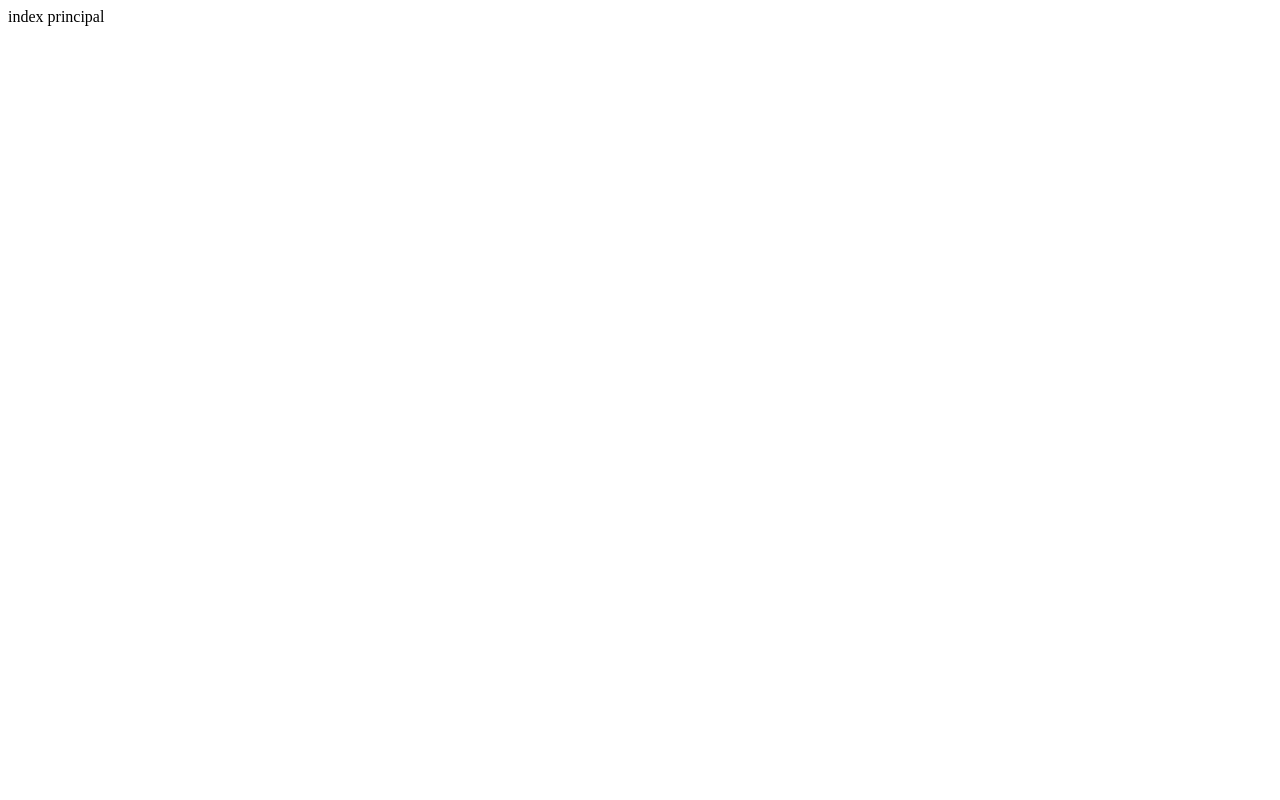
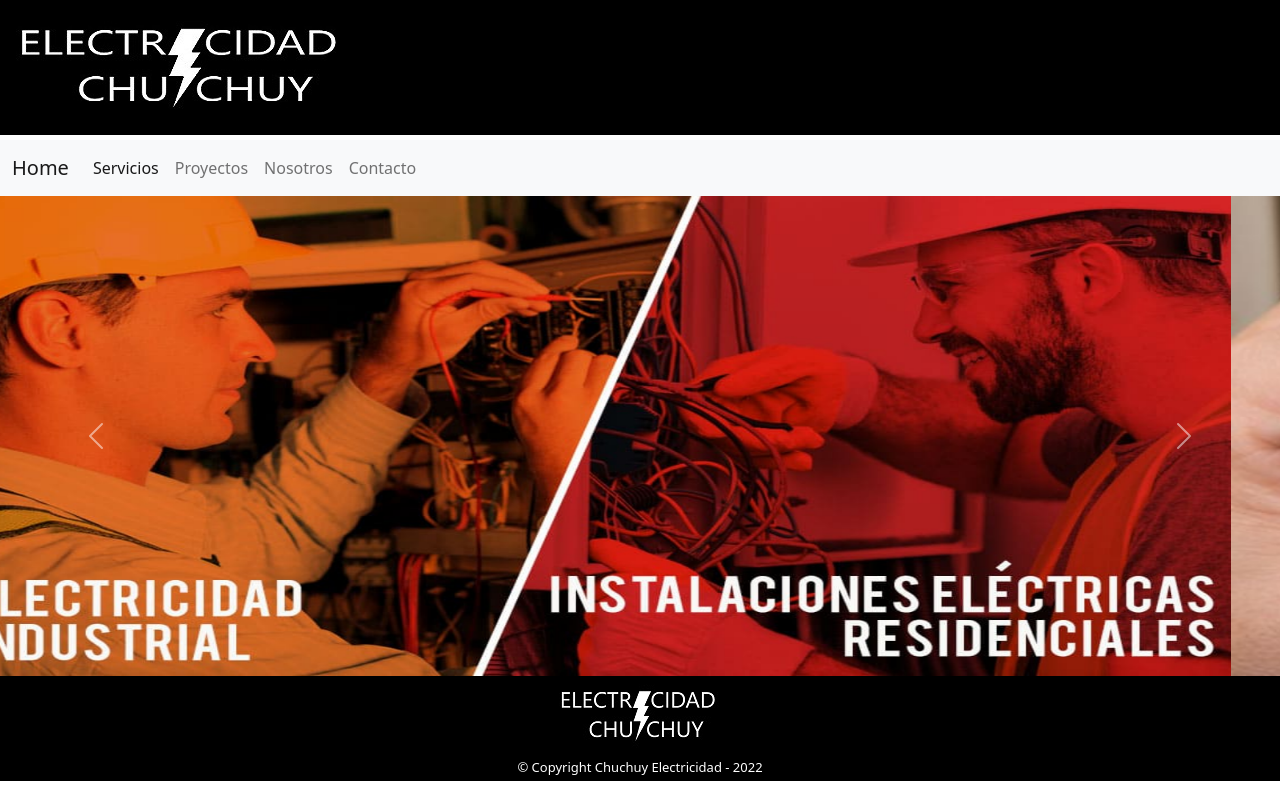
Before and after one commit to fernandoVidaurre/chuchuy, a plain HTML site: page index.html in a window 1280 px wide. Drawn offline with nearby package versions, Linux system fonts and the light colour scheme.

Commit message:
home lista

```diff
--- a/css/style.css
+++ b/css/style.css
@@ -1,3 +1,27 @@
-*{
-	background:red;
+
+header {
+    background:black;
+    padding: 5px 0;
+    height: 135px;
 }
+
+nav{
+	margin-left: 0px;
+	margin-top: 5px;
+
+  }
+  .imgCarousel{
+	height: 480px;
+  }
+
+footer{
+    text-align: center;
+    padding:0px;
+	background: black;
+	height: 105px;
+}
+.copyright{
+    font-size: 13px;
+    margin:0px;
+	color: white;
+}
--- a/index.html
+++ b/index.html
@@ -1 +1,71 @@
-index principal
+<!DOCTYPE html>
+<html lang="es">
+<head>
+    <meta charset="UTF-8">
+    <meta http-equiv="X-UA-Compatible" content="IE=edge">
+    <meta name="viewport" content="width=device-width, initial-scale=1.0">
+    <link rel="stylesheet" href="css/style.css">
+    <link href="https://cdn.jsdelivr.net/npm/bootstrap@5.2.2/dist/css/bootstrap.min.css" rel="stylesheet" integrity="sha384-Zenh87qX5JnK2Jl0vWa8Ck2rdkQ2Bzep5IDxbcnCeuOxjzrPF/et3URy9Bv1WTRi" crossorigin="anonymous">
+    <title>Chuchuy Electricidad</title>
+</head>
+<body>
+    <header>
+        <a href="index.html"><img  src="assets/imag/logoHeader.jpg" alt="chuychuy"></a>
+    </header>
+    <nav class="navbar navbar-expand-lg bg-light">
+            <div class="container-fluid">
+              <a class="navbar-brand" href="index.html">Home</a>
+              <button class="navbar-toggler" type="button" data-bs-toggle="collapse" data-bs-target="#navbarNav" aria-controls="navbarNav" aria-expanded="false" aria-label="Toggle navigation">
+                <span class="navbar-toggler-icon"></span>
+              </button>
+              <div class="collapse navbar-collapse" id="navbarNav">
+                <ul class="navbar-nav">
+                  <li class="nav-item">
+                    <a class="nav-link active" aria-current="page" href="#">Servicios</a>
+                  </li>
+                  <li class="nav-item">
+                    <a class="nav-link" href="#">Proyectos</a>
+                  </li>
+                  <li class="nav-item">
+                    <a class="nav-link" href="#">Nosotros</a>
+                  </li>
+                  <li class="nav-item">
+                    <a class="nav-link" href="#">Contacto</a>
+                  </li>
+                </ul>
+              </div>
+            </div>
+    </nav>
+
+    <section>
+        <div id="carouselExampleInterval" class="carousel slide" data-bs-ride="carousel">
+            <div class="carousel-inner">
+              <div class="carousel-item active" data-bs-interval="2500">
+                <img src="assets/imag/imagen1.jpeg" class="d-block w-100 imgCarousel" alt="...">
+              </div>
+              <div class="carousel-item" data-bs-interval="2500">
+                <img src="assets/imag/imagen2.jpeg" class="d-block w-100 imgCarousel" alt="...">
+              </div>
+              <div class="carousel-item" data-bs-interval="2500">
+                <img src="assets/imag/imagen3.jpeg" class="d-block w-100 imgCarousel" alt="...">
+              </div>
+            </div>
+            <button class="carousel-control-prev" type="button" data-bs-target="#carouselExampleInterval" data-bs-slide="prev">
+              <span class="carousel-control-prev-icon" aria-hidden="true"></span>
+              <span class="visually-hidden">Previous</span>
+            </button>
+            <button class="carousel-control-next" type="button" data-bs-target="#carouselExampleInterval" data-bs-slide="next">
+              <span class="carousel-control-next-icon" aria-hidden="true"></span>
+              <span class="visually-hidden">Next</span>
+            </button>
+          </div>
+    </section>
+    <footer>
+        <img src="assets/imag/logoFooter.jpg" alt="Chuchuy Electricidad" >
+        <p class="copyright">&copy Copyright Chuchuy Electricidad - 2022</p>
+    </footer>
+
+<!-- JavaScript Bundle with Popper -->
+<script src="https://cdn.jsdelivr.net/npm/bootstrap@5.2.2/dist/js/bootstrap.bundle.min.js" integrity="sha384-OERcA2EqjJCMA+/3y+gxIOqMEjwtxJY7qPCqsdltbNJuaOe923+mo//f6V8Qbsw3" crossorigin="anonymous"></script>
+</body>
+</html>
```
Also changed, not shown: assets/imag/electricidad.png (deleted), assets/imag/imagen1.jpeg (added), assets/imag/imagen2.jpeg (added), assets/imag/imagen3.jpeg (added), assets/imag/logo.jpg (added), assets/imag/logoFooter.jpg (added), assets/imag/logoHeader.jpg (added).
